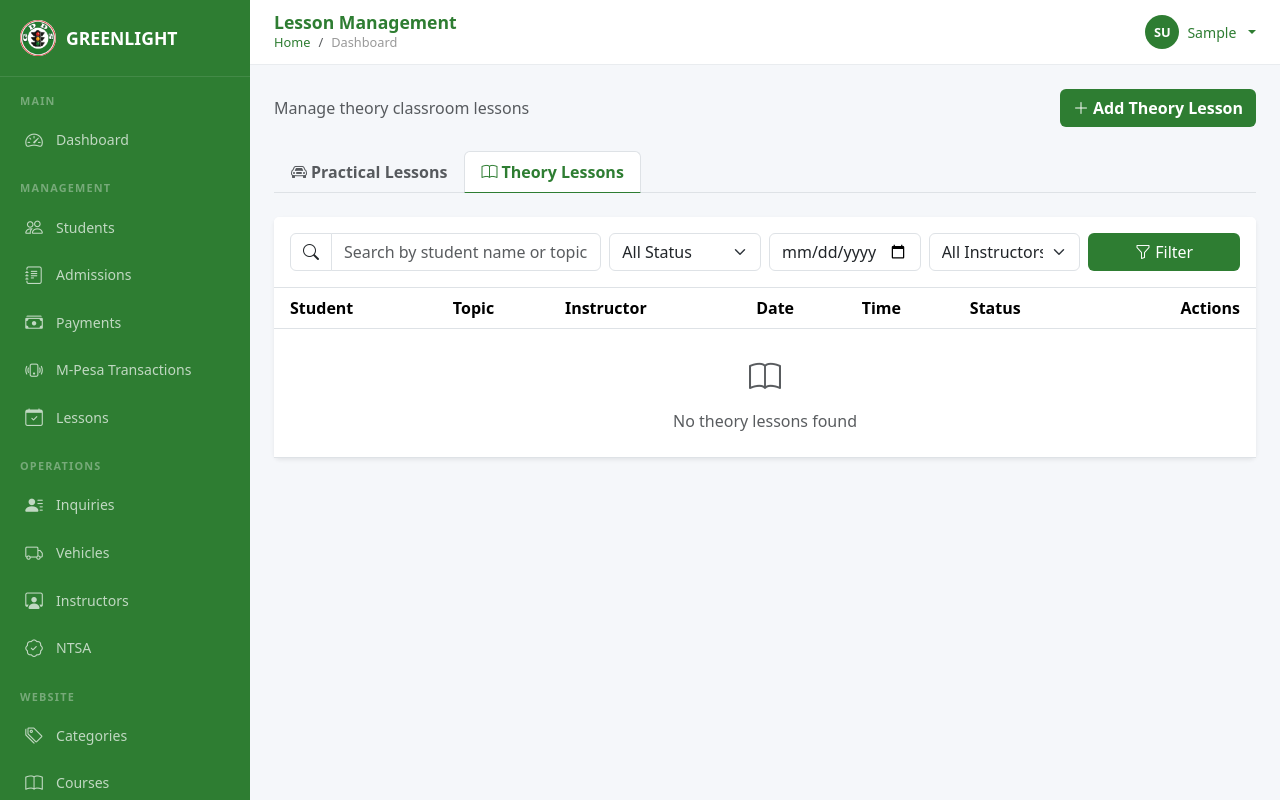
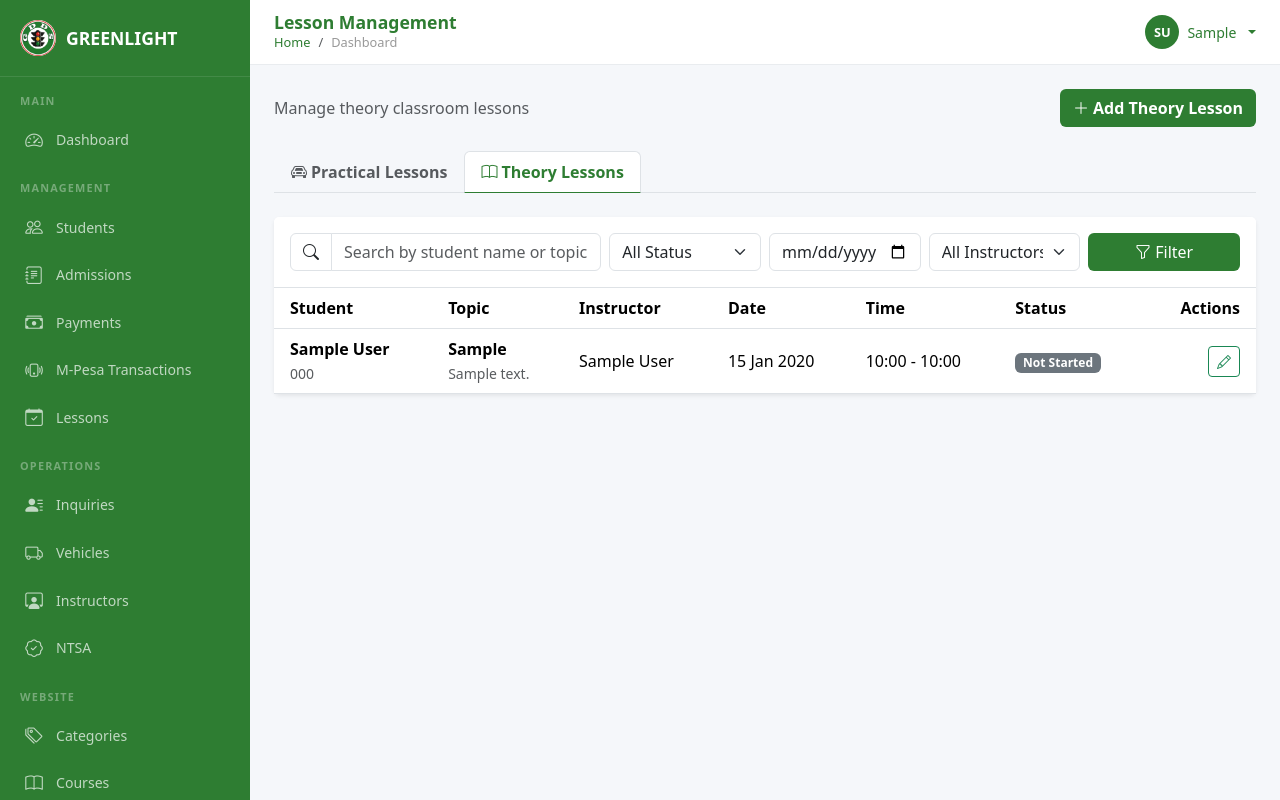
Before and after one commit to mbuguam443/greenlightdriving, a Django app: page /lessons/theory/ in a window 1280 px wide. Run offline with Django 4.2, Linux system fonts and the light colour scheme; a user stored in the database is signed in; tables that the repository leaves empty hold one stand-in row (values such as "Sample post").

Commit message:
fix: theory list - all wrong field references corrected

```diff
--- a/lessons/views.py
+++ b/lessons/views.py
@@ -75,7 +75,16 @@ class TheoryLessonListView(StaffTestMixin, ListView):
     paginate_by = 20
 
     def get_queryset(self):
-        return TheoryLesson.objects.select_related('student', 'student__user', 'instructor').all()
+        return TheoryLesson.objects.select_related(
+            'student', 'student__user', 'instructor', 'instructor__user'
+        ).all()
+
+    def get_context_data(self, **kwargs):
+        context = super().get_context_data(**kwargs)
+        from instructors.models import Instructor
+        context['instructors'] = Instructor.objects.select_related('user').all()
+        context['active_tab'] = 'theory'
+        return context
 
 
 class PracticalLessonCreateView(StaffTestMixin, CreateView):
--- a/templates/lessons/theory_list.html
+++ b/templates/lessons/theory_list.html
@@ -41,9 +41,9 @@
             <div class="col-md-2">
                 <select name="status" class="form-select">
                     <option value="">All Status</option>
-                    <option value="scheduled" {% if status_filter == 'scheduled' %}selected{% endif %}>Scheduled</option>
-                    <option value="completed" {% if status_filter == 'completed' %}selected{% endif %}>Completed</option>
-                    <option value="cancelled" {% if status_filter == 'cancelled' %}selected{% endif %}>Cancelled</option>
+                    <option value="NOT_STARTED" {% if status_filter == 'NOT_STARTED' %}selected{% endif %}>Not Started</option>
+                    <option value="SCHEDULED" {% if status_filter == 'SCHEDULED' %}selected{% endif %}>Scheduled</option>
+                    <option value="COMPLETED" {% if status_filter == 'COMPLETED' %}selected{% endif %}>Completed</option>
                 </select>
             </div>
             <div class="col-md-2">
@@ -54,7 +54,7 @@
                     <option value="">All Instructors</option>
                     {% for instructor in instructors %}
                     <option value="{{ instructor.id }}" {% if instructor_filter == instructor.id %}selected{% endif %}>
-                        {{ instructor.get_full_name }}
+                        {{ instructor.user.full_name }}
                     </option>
                     {% endfor %}
                 </select>
@@ -82,34 +82,34 @@
                     </tr>
                 </thead>
                 <tbody>
-                    {% for lesson in theory_lessons %}
+                    {% for lesson in lessons %}
                     <tr>
                         <td class="ps-3">
                             <div>
-                                <span class="fw-semibold">{{ lesson.student.get_full_name }}</span>
+                                <span class="fw-semibold">{{ lesson.student.user.full_name }}</span>
                                 <br><small class="text-muted">{{ lesson.student.student_number }}</small>
                             </div>
                         </td>
                         <td>
                             <span class="fw-semibold">{{ lesson.topic }}</span>
-                            {% if lesson.description %}
-                            <br><small class="text-muted">{{ lesson.description|truncatewords:10 }}</small>
+                            {% if lesson.notes %}
+                            <br><small class="text-muted">{{ lesson.notes|truncatewords:10 }}</small>
                             {% endif %}
                         </td>
-                        <td>{{ lesson.instructor.get_full_name }}</td>
+                        <td>{{ lesson.instructor.user.full_name|default:"—" }}</td>
                         <td>{{ lesson.date|date:"d M Y" }}</td>
-                        <td>{{ lesson.start_time|time:"H:i" }} - {{ lesson.end_time|time:"H:i" }}</td>
+                        <td>{{ lesson.time_start|time:"H:i" }} - {{ lesson.time_end|time:"H:i" }}</td>
                         <td>
-                            {% if lesson.status == 'scheduled' %}
-                            <span class="badge" style="background-color: var(--primary-green);">Scheduled</span>
-                            {% elif lesson.status == 'completed' %}
-                            <span class="badge" style="background-color: #2E7D32;">Completed</span>
-                            {% elif lesson.status == 'cancelled' %}
-                            <span class="badge bg-danger">Cancelled</span>
+                            {% if lesson.status == 'NOT_STARTED' %}
+                            <span class="badge bg-secondary">Not Started</span>
+                            {% elif lesson.status == 'SCHEDULED' %}
+                            <span class="badge bg-warning text-dark">Scheduled</span>
+                            {% elif lesson.status == 'COMPLETED' %}
+                            <span class="badge bg-success">Completed</span>
                             {% endif %}
                         </td>
                         <td class="text-end pe-3">
-                            <a href="{% url 'lessons:theory_update' lesson.pk %}" class="btn btn-sm btn-outline-primary" title="Edit">
+                            <a href="{% url 'lessons:theory_update' lesson.pk %}" class="btn btn-sm btn-outline-success" title="Edit">
                                 <i class="bi bi-pencil"></i>
                             </a>
                         </td>
@@ -127,26 +127,26 @@
         </div>
     </div>
 
-    {% if theory_lessons.has_other_pages %}
+    {% if lessons.has_other_pages %}
     <div class="card-footer bg-white border-top">
         <nav class="d-flex justify-content-between align-items-center">
             <small class="text-muted">
-                Showing {{ theory_lessons.start_index }} to {{ theory_lessons.end_index }} of {{ theory_lessons.paginator.count }} lessons
+                Showing {{ lessons.start_index }} to {{ lessons.end_index }} of {{ lessons.paginator.count }} lessons
             </small>
             <ul class="pagination pagination-sm mb-0">
-                {% if theory_lessons.has_previous %}
+                {% if lessons.has_previous %}
                 <li class="page-item">
-                    <a class="page-link" href="?page={{ theory_lessons.previous_page_number }}&search={{ search_query|default:'' }}&status={{ status_filter|default:'' }}">Previous</a>
+                    <a class="page-link" href="?page={{ lessons.previous_page_number }}&search={{ search_query|default:'' }}&status={{ status_filter|default:'' }}">Previous</a>
                 </li>
                 {% endif %}
-                {% for num in theory_lessons.paginator.page_range %}
-                <li class="page-item {% if theory_lessons.number == num %}active{% endif %}">
+                {% for num in lessons.paginator.page_range %}
+                <li class="page-item {% if lessons.number == num %}active{% endif %}">
                     <a class="page-link" href="?page={{ num }}&search={{ search_query|default:'' }}&status={{ status_filter|default:'' }}">{{ num }}</a>
                 </li>
                 {% endfor %}
-                {% if theory_lessons.has_next %}
+                {% if lessons.has_next %}
                 <li class="page-item">
-                    <a class="page-link" href="?page={{ theory_lessons.next_page_number }}&search={{ search_query|default:'' }}&status={{ status_filter|default:'' }}">Next</a>
+                    <a class="page-link" href="?page={{ lessons.next_page_number }}&search={{ search_query|default:'' }}&status={{ status_filter|default:'' }}">Next</a>
                 </li>
                 {% endif %}
             </ul>
```
